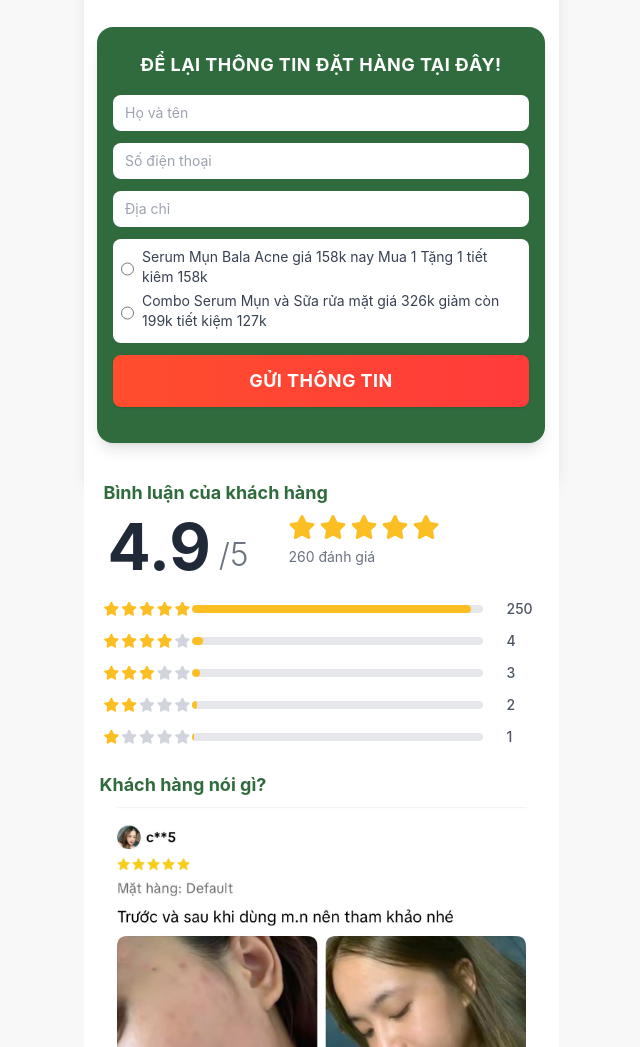
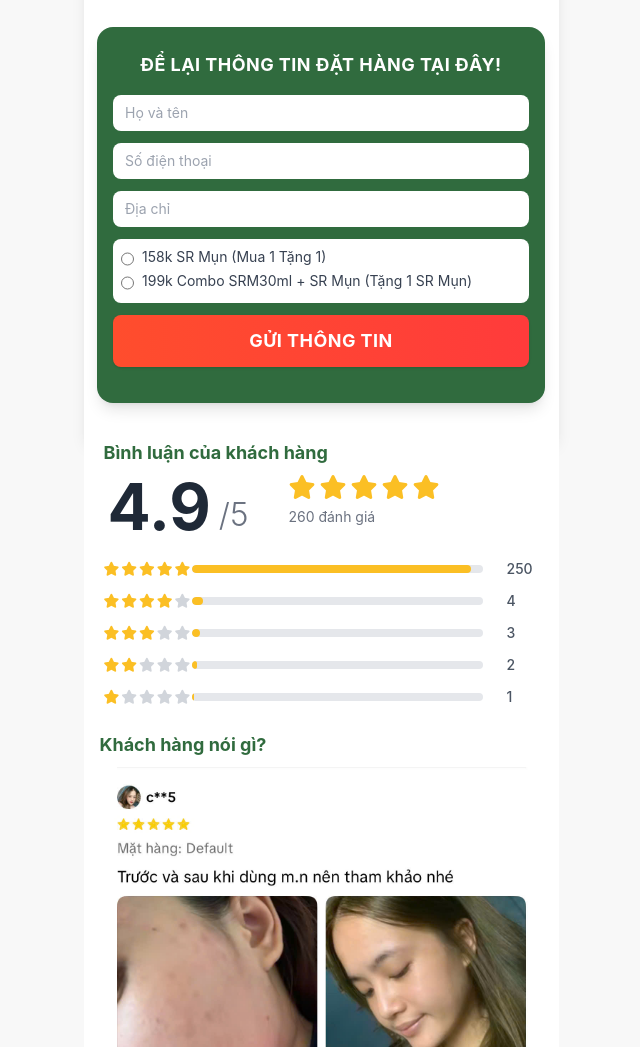
Before and after one commit to GiaKhanh17/Balaskin, a plain HTML site: page index.html in a window 1280 px wide. Shown: the part 8330-9377 px from the top of the page, without its empty margins (319-959 px from the left). Drawn offline with nearby package versions, Linux system fonts and the light colour scheme.

Commit message:
update code

```diff
--- a/index.html
+++ b/index.html
@@ -1063,7 +1063,7 @@
                     class="mt-1 accent-[#306B3E]"
                   />
                   <span class="text-sm text-gray-700">
-                    Serum Mụn Bala Acne giá 158k nay Mua 1 Tặng 1 tiết kiêm 158k
+                    158k SR Mụn (Mua 1 Tặng 1)
                   </span>
                 </label>
                 <label class="flex text-start gap-2 mb-1">
@@ -1074,8 +1074,7 @@
                     class="mt-1 accent-[#306B3E]"
                   />
                   <span class="text-sm text-gray-700">
-                    Combo Serum Mụn và Sữa rửa mặt giá 326k giảm còn 199k tiết
-                    kiệm 127k
+                    199k Combo SRM30ml + SR Mụn (Tặng 1 SR Mụn)
                   </span>
                 </label>
               </div>
```
